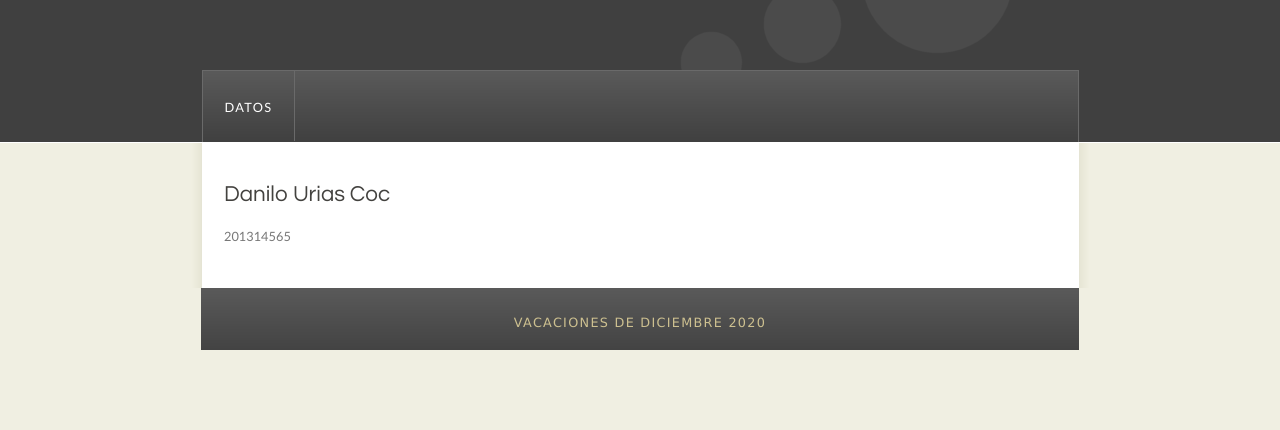
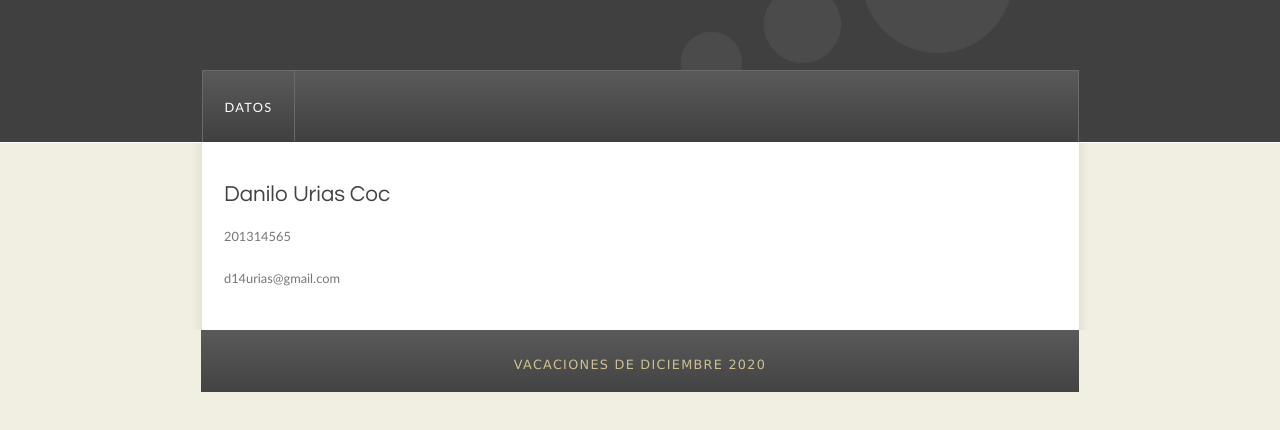
Before and after one commit to durias/Practica_SA, a website: page index.html in a window 1280 px wide. Shown: the part 108-538 px from the top of the page. Drawn offline with Linux system fonts and the light colour scheme.

Commit message:
Update index.html

```diff
--- a/index.html
+++ b/index.html
@@ -33,6 +33,7 @@
       <div id="content">
         <h1>Danilo Urias Coc</h1>
         <p>201314565</p>
+        <p>d14urias@gmail.com</p>
       </div>
     </div>
     <div id="footer">
```
